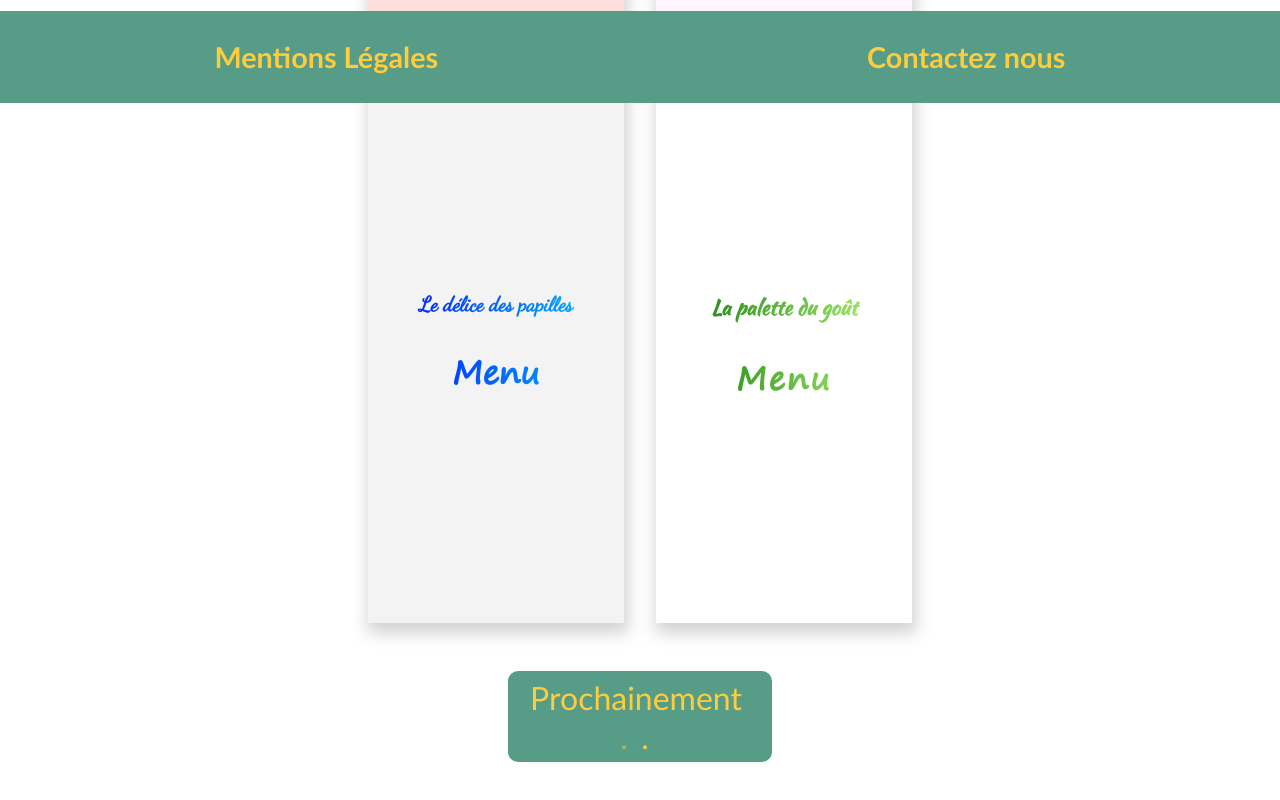
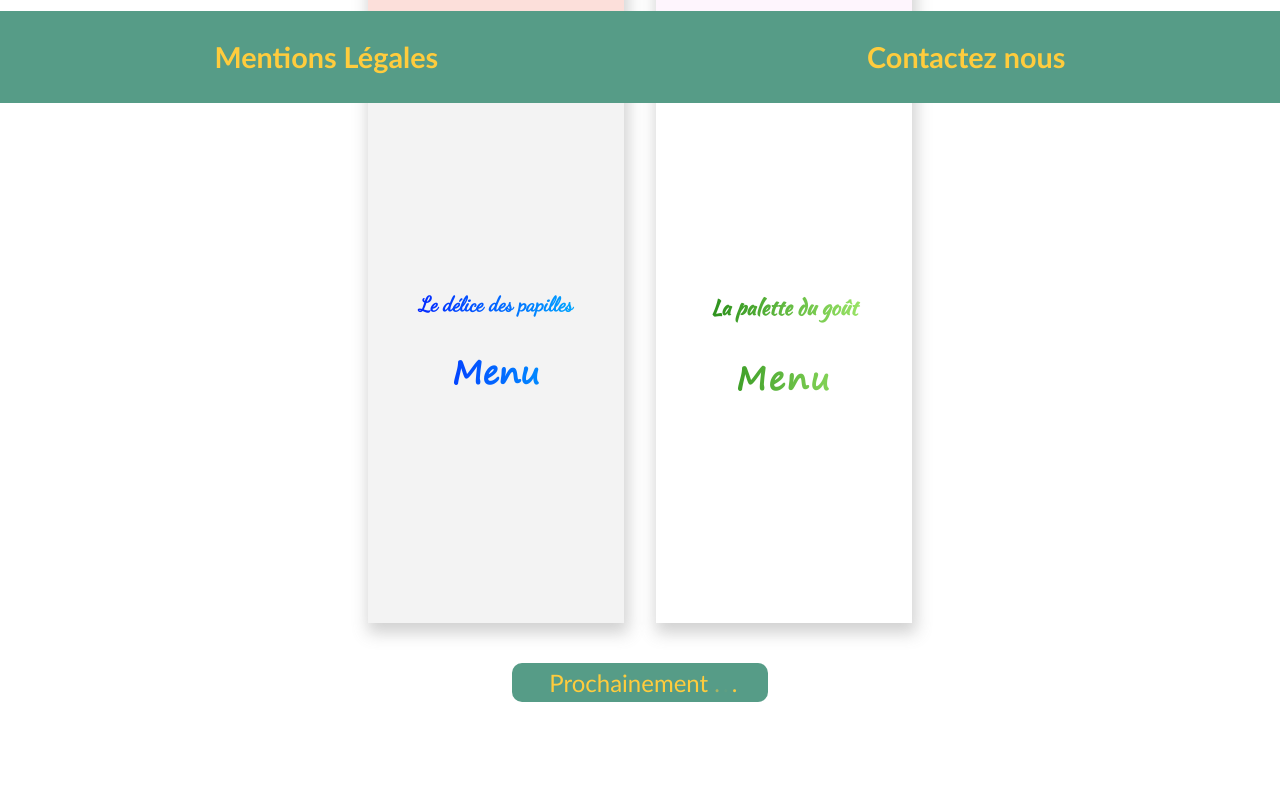
Before and after one commit to Matos-slack/App-Oh-My-Food, a website: page index.html in a window 1280 px wide. Shown: the part 697-1497 px from the top of the page. Drawn offline with Linux system fonts and the light colour scheme; a web font is replaced by a local one.

Commit message:
Suppr commentaire inutile

```diff
--- a/sass/Composants/_buttons.scss
+++ b/sass/Composants/_buttons.scss
@@ -5,7 +5,6 @@
     color: $color-font;
     text-align: center;
     border-radius: 10px;
-    padding-right: 0.5em;
     @media (max-width: 1024px){
         width: 100%;
         margin-left: 10px;
@@ -14,9 +13,9 @@
         padding: 0.2em;
         font-weight: normal;
         font-size: 2em;
-        @media (max-width: 1024px){
+        @media (max-width: 1280px){
             width: 100%;
-            font-size: 1.3em;
+            font-size: 1.5em;
         }
     }
 }
--- a/sass/Page/_menu-three.scss
+++ b/sass/Page/_menu-three.scss
@@ -7,7 +7,7 @@
         font-size: 0.8em;
     }
     p{
-        font-family: "dancing";
+        font-family: "dancing", Arial, Helvetica, sans-serif;
         background:-webkit-linear-gradient(left, rgb(4, 0, 255), rgb(0, 204, 255));
         background-clip:text;
         -webkit-background-clip:text;
@@ -21,22 +21,4 @@
         -webkit-background-clip:text;
         color:transparent;
     }
-//     .gradient{
-//     display: inline-block;
-//     background: $color-menu-three;
-//     color: black;
-//     position: relative;
-// }
-//     .gradient::before {
-//     position: absolute;
-//     top: 0;
-//     right: 0;
-//     bottom: 0;
-//     left: 0;
-//     background: -webkit-linear-gradient(left, rgb(4, 0, 255), rgb(0, 204, 255));
-//     background: linear-gradient(to right, rgb(4, 0, 255), rgb(0, 204, 255));
-//     content: '';
-//     display: block;
-//     mix-blend-mode: lighten;
-//   }
 }
```
Also changed, not shown: sass/Page/_menu-four.scss (+0 -18 lines), sass/Page/_menu-list.scss (+0 -37 lines), sass/Page/_menu-two.scss (+0 -18 lines), css/style.css, 1 other file.
